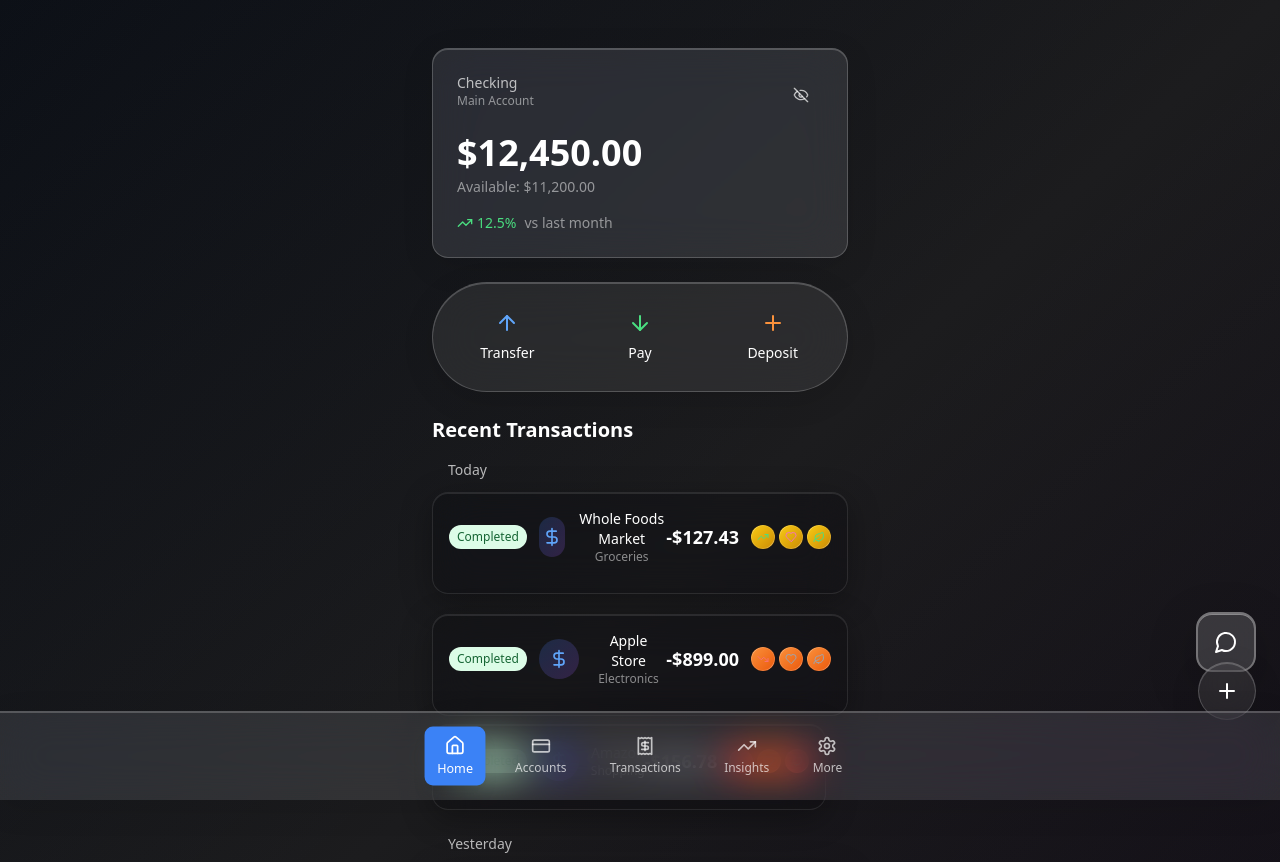
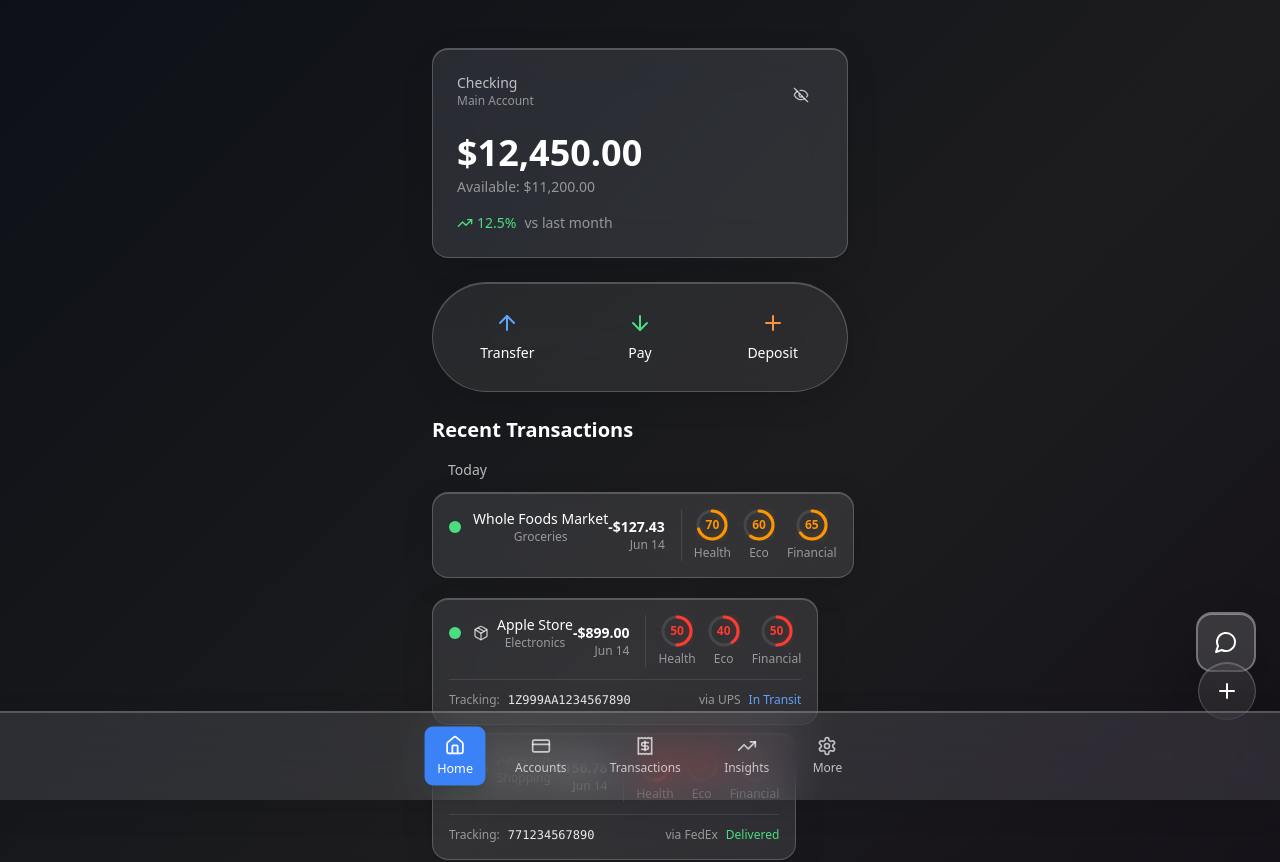
Before and after one commit to ObsidianWRK/liquid-spark-finance, a React (Vite) app: page / in a window 1280 px wide. Shown: the top 862 px of the page. Built offline with nearby package versions, Linux system fonts and the light colour scheme.

Commit message:
Refactor: Improve transaction score display
Redesigned the transaction score circles to display numerical values, improve layout, add progress visualization, and enhance accessibility.

```diff
--- a/src/components/TransactionWithScores.tsx
+++ b/src/components/TransactionWithScores.tsx
@@ -1,7 +1,7 @@
 
 import React, { useState } from 'react';
 import GlassCard from './GlassCard';
-import { Heart, Leaf, TrendingUp, TrendingDown, DollarSign } from 'lucide-react';
+import { Heart, Leaf, TrendingUp, TrendingDown, DollarSign, Package } from 'lucide-react';
 import { cn } from '@/lib/utils';
 import { TransactionScores } from '@/utils/transactionScoring';
 
@@ -15,6 +15,9 @@ interface Transaction {
   amount: number;
   date: string;
   status: 'completed' | 'pending' | 'failed';
+  trackingNumber?: string;
+  shippingProvider?: 'UPS' | 'FedEx' | 'USPS';
+  deliveryStatus?: 'In Transit' | 'Out for Delivery' | 'Delivered';
 }
 
 interface TransactionWithScoresProps {
@@ -37,26 +40,12 @@ const TransactionWithScores = ({ transaction, scores, currency }: TransactionWit
     return amount < 0 ? `-${formatted}` : `+${formatted}`;
   };
 
-  const getScoreColor = (score: number) => {
-    if (score >= 80) return "from-green-400 to-green-600";
-    if (score >= 60) return "from-yellow-400 to-yellow-600";
-    if (score >= 40) return "from-orange-400 to-orange-600";
-    return "from-red-400 to-red-600";
-  };
-
-  const getScoreIcon = (type: 'financial' | 'health' | 'eco', score: number) => {
-    const iconClass = "w-3 h-3";
-
-    switch (type) {
-      case 'financial':
-        return score >= 60 ?
-          <TrendingUp className={cn(iconClass, "text-green-400")} aria-hidden="true" /> :
-          <TrendingDown className={cn(iconClass, "text-red-400")} aria-hidden="true" />;
-      case 'health':
-        return <Heart className={cn(iconClass, score >= 60 ? "text-pink-400" : "text-gray-400")} aria-hidden="true" />;
-      case 'eco':
-        return <Leaf className={cn(iconClass, score >= 60 ? "text-green-400" : "text-gray-400")} aria-hidden="true" />;
-    }
+  const formatDate = (dateString: string) => {
+    const date = new Date(dateString);
+    return date.toLocaleDateString('en-US', {
+      month: 'short',
+      day: 'numeric'
+    });
   };
 
   const getAmountColor = (amount: number) => {
@@ -74,117 +63,150 @@ const TransactionWithScores = ({ transaction, scores, currency }: TransactionWit
     }
   };
 
-  const getStatusBadge = (status: string) => {
-    const statusConfig = {
-      completed: { bg: 'bg-green-100', text: 'text-green-800', label: 'Completed' },
-      pending: { bg: 'bg-yellow-100', text: 'text-yellow-800', label: 'Pending' },
-      failed: { bg: 'bg-red-100', text: 'text-red-800', label: 'Failed' }
-    };
+  const getScoreColor = (score: number) => {
+    if (score >= 80) return '#34C759'; // Green
+    if (score >= 60) return '#FF9500'; // Orange
+    return '#FF3B30'; // Red
+  };
 
-    const config = statusConfig[status as keyof typeof statusConfig] || statusConfig.completed;
+  const getDeliveryStatusColor = (status?: string) => {
+    switch (status) {
+      case 'Delivered': return 'text-green-400';
+      case 'Out for Delivery': return 'text-orange-400';
+      case 'In Transit': return 'text-blue-400';
+      default: return 'text-white/70';
+    }
+  };
+
+  const ScoreCircle = ({ score, label, size = 32 }: { score: number; label: string; size?: number }) => {
+    const color = getScoreColor(score);
+    const circumference = 2 * Math.PI * 14;
+    const strokeDasharray = circumference;
+    const strokeDashoffset = circumference - (score / 100) * circumference;
 
     return (
-      <span className={`px-2 py-1 rounded-full text-xs font-medium ${config.bg} ${config.text}`}>
-        {config.label}
-      </span>
+      <div className="flex flex-col items-center space-y-1" title={`${label}: ${score}/100`}>
+        <div className="relative" style={{ width: size, height: size }}>
+          <svg width={size} height={size} className="transform -rotate-90">
+            <circle
+              cx={size / 2}
+              cy={size / 2}
+              r="14"
+              stroke="rgba(255, 255, 255, 0.1)"
+              strokeWidth="3"
+              fill="none"
+            />
+            <circle
+              cx={size / 2}
+              cy={size / 2}
+              r="14"
+              stroke={color}
+              strokeWidth="3"
+              fill="none"
+              strokeDasharray={strokeDasharray}
+              strokeDashoffset={strokeDashoffset}
+              strokeLinecap="round"
+              className="transition-all duration-700 ease-out"
+              style={{
+                filter: `drop-shadow(0 0 4px ${color}40)`
+              }}
+            />
+          </svg>
+          <div className="absolute inset-0 flex items-center justify-center">
+            <span
+              className="text-xs font-bold"
+              style={{ color }}
+            >
+              {score}
+            </span>
+          </div>
+        </div>
+        <span className="text-xs text-white/50 font-medium">{label}</span>
+      </div>
     );
   };
 
+  const hasShippingInfo = transaction.trackingNumber && transaction.shippingProvider;
+
   return (
     <GlassCard
-      className="glass-card glass-dark hover:scale-[1.02] transition-all duration-300 p-4 mb-3 min-h-[44px]"
+      className="p-4 mb-3 glass-interactive hover:bg-white/10 transition-all duration-300"
       interactive
       onMouseEnter={() => setIsHovered(true)}
       onMouseLeave={() => setIsHovered(false)}
       aria-label={`Transaction: ${transaction.merchant}, ${formatCurrency(transaction.amount)}, Financial score ${scores.financial}, Health score ${scores.health}, Eco score ${scores.eco}`}
       role="button"
     >
-      <div className="flex items-center justify-between">
-        <div className="flex items-center space-x-3">
-          {getStatusBadge(transaction.status)}
-          <div className="w-10 h-10 rounded-full bg-gradient-to-br from-blue-500/20 to-purple-500/20 flex items-center justify-center">
-            <DollarSign className="w-5 h-5 text-blue-400" aria-hidden="true" />
-          </div>
-          <div>
-            <p className="text-white font-medium text-sm">{transaction.merchant}</p>
-            <p className="text-white/50 text-xs">{transaction.category.name}</p>
+      <div className="flex items-start justify-between">
+        {/* Left Section - Status and Transaction Info */}
+        <div className="flex items-center space-x-3 flex-1 min-w-0">
+          <div
+            className={`w-3 h-3 rounded-full flex-shrink-0 ${getStatusColor(transaction.status)}`}
+            aria-label={`Status: ${transaction.status}`}
+          />
+
+          <div className="flex items-center space-x-2 min-w-0 flex-1">
+            {hasShippingInfo && (
+              <div className="text-white/70 flex-shrink-0">
+                <Package className="w-4 h-4" />
+              </div>
+            )}
+            <div className="min-w-0 flex-1">
+              <p className="text-white font-medium text-sm truncate">
+                {transaction.merchant}
+              </p>
+              <p className="text-white/50 text-xs truncate">
+                {transaction.category.name}
+              </p>
+            </div>
           </div>
         </div>
 
-        <div className="flex items-center gap-3">
-          <span className={`text-lg font-semibold ${getAmountColor(transaction.amount)}`}>
-            {formatCurrency(transaction.amount)}
-          </span>
+        {/* Right Section - Amount and Scores */}
+        <div className="flex items-center space-x-4 flex-shrink-0">
+          {/* Amount */}
+          <div className="text-right">
+            <p className={`font-bold text-sm ${getAmountColor(transaction.amount)}`}>
+              {formatCurrency(transaction.amount)}
+            </p>
+            <p className="text-white/50 text-xs">{formatDate(transaction.date)}</p>
+          </div>
 
-          {/* Score Indicators */}
-          <div className="flex items-center gap-1" role="group" aria-label="Transaction impact scores">
-            {/* Financial Score */}
-            <div
-              className={cn(
-                "score-indicator bg-gradient-to-br min-w-[24px] min-h-[24px]",
-                getScoreColor(scores.financial),
-                isHovered && "micro-animation"
-              )}
-              title={`Financial Impact: ${scores.financial}/100`}
-              role="img"
-              aria-label={`Financial impact score: ${scores.financial} out of 100`}
-            >
-              {getScoreIcon('financial', scores.financial)}
-            </div>
-
-            {/* Health Score */}
-            <div
-              className={cn(
-                "score-indicator bg-gradient-to-br min-w-[24px] min-h-[24px]",
-                getScoreColor(scores.health),
-                isHovered && "micro-animation"
-              )}
-              style={{ animationDelay: '0.1s' }}
-              title={`Health Impact: ${scores.health}/100`}
-              role="img"
-              aria-label={`Health impact score: ${scores.health} out of 100`}
-            >
-              {getScoreIcon('health', scores.health)}
-            </div>
-
-            {/* Eco Score */}
-            <div
-              className={cn(
-                "score-indicator bg-gradient-to-br min-w-[24px] min-h-[24px]",
-                getScoreColor(scores.eco),
-                isHovered && "micro-animation"
-              )}
-              style={{ animationDelay: '0.2s' }}
-              title={`Eco Impact: ${scores.eco}/100`}
-              role="img"
-              aria-label={`Environmental impact score: ${scores.eco} out of 100`}
-            >
-              {getScoreIcon('eco', scores.eco)}
-            </div>
+          {/* Score Circles */}
+          <div className="flex items-center space-x-3 pl-3 border-l border-white/10">
+            <ScoreCircle
+              score={scores.health}
+              label="Health"
+            />
+            <ScoreCircle
+              score={scores.eco}
+              label="Eco"
+            />
+            <ScoreCircle
+              score={scores.financial}
+              label="Financial"
+            />
           </div>
         </div>
       </div>
 
-      {/* Expanded Details on Hover */}
-      <div className={cn(
-        "mt-3 overflow-hidden transition-all duration-300",
-        isHovered ? "max-h-20 opacity-100" : "max-h-0 opacity-0"
-      )}>
-        <div className="flex gap-4 text-xs">
-          <div className="flex items-center gap-1">
-            <div className={cn("w-2 h-2 rounded-full bg-gradient-to-r", getScoreColor(scores.financial))} />
-            <span className="text-gray-400">Financial: {scores.financial}</span>
-          </div>
-          <div className="flex items-center gap-1">
-            <div className={cn("w-2 h-2 rounded-full bg-gradient-to-r", getScoreColor(scores.health))} />
-            <span className="text-gray-400">Health: {scores.health}</span>
-          </div>
-          <div className="flex items-center gap-1">
-            <div className={cn("w-2 h-2 rounded-full bg-gradient-to-r", getScoreColor(scores.eco))} />
-            <span className="text-gray-400">Eco: {scores.eco}</span>
+      {/* Shipping Info */}
+      {hasShippingInfo && (
+        <div className="mt-3 pt-3 border-t border-white/10">
+          <div className="flex items-center justify-between text-xs">
+            <div className="flex items-center space-x-2">
+              <span className="text-white/50">Tracking:</span>
+              <span className="text-white/90 font-mono">{transaction.trackingNumber}</span>
+            </div>
+            <div className="flex items-center space-x-2">
+              <span className="text-white/50">via {transaction.shippingProvider}</span>
+              <span className={`font-medium ${getDeliveryStatusColor(transaction.deliveryStatus)}`}>
+                {transaction.deliveryStatus}
+              </span>
+            </div>
           </div>
         </div>
-      </div>
+      )}
     </GlassCard>
   );
 };
```
